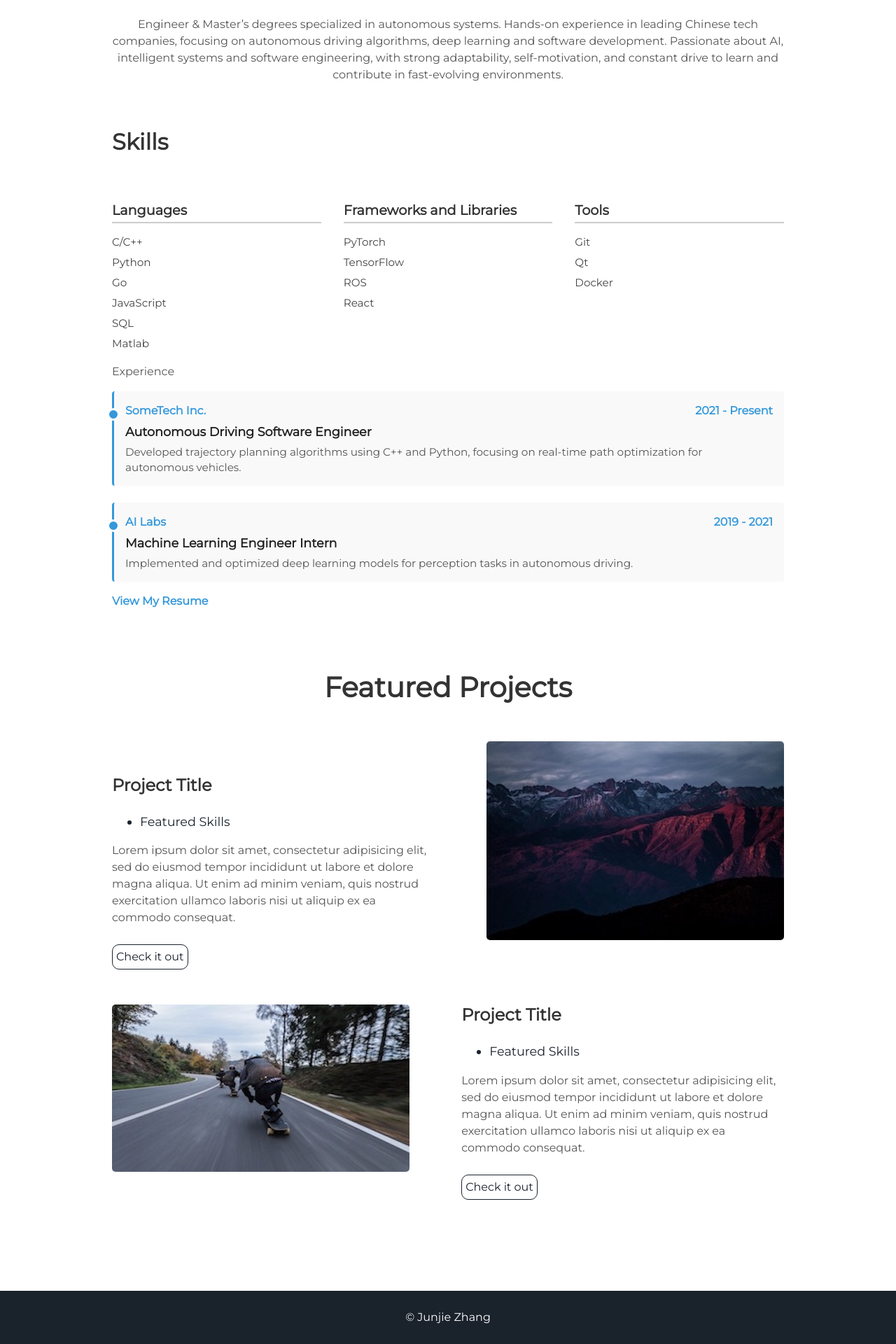
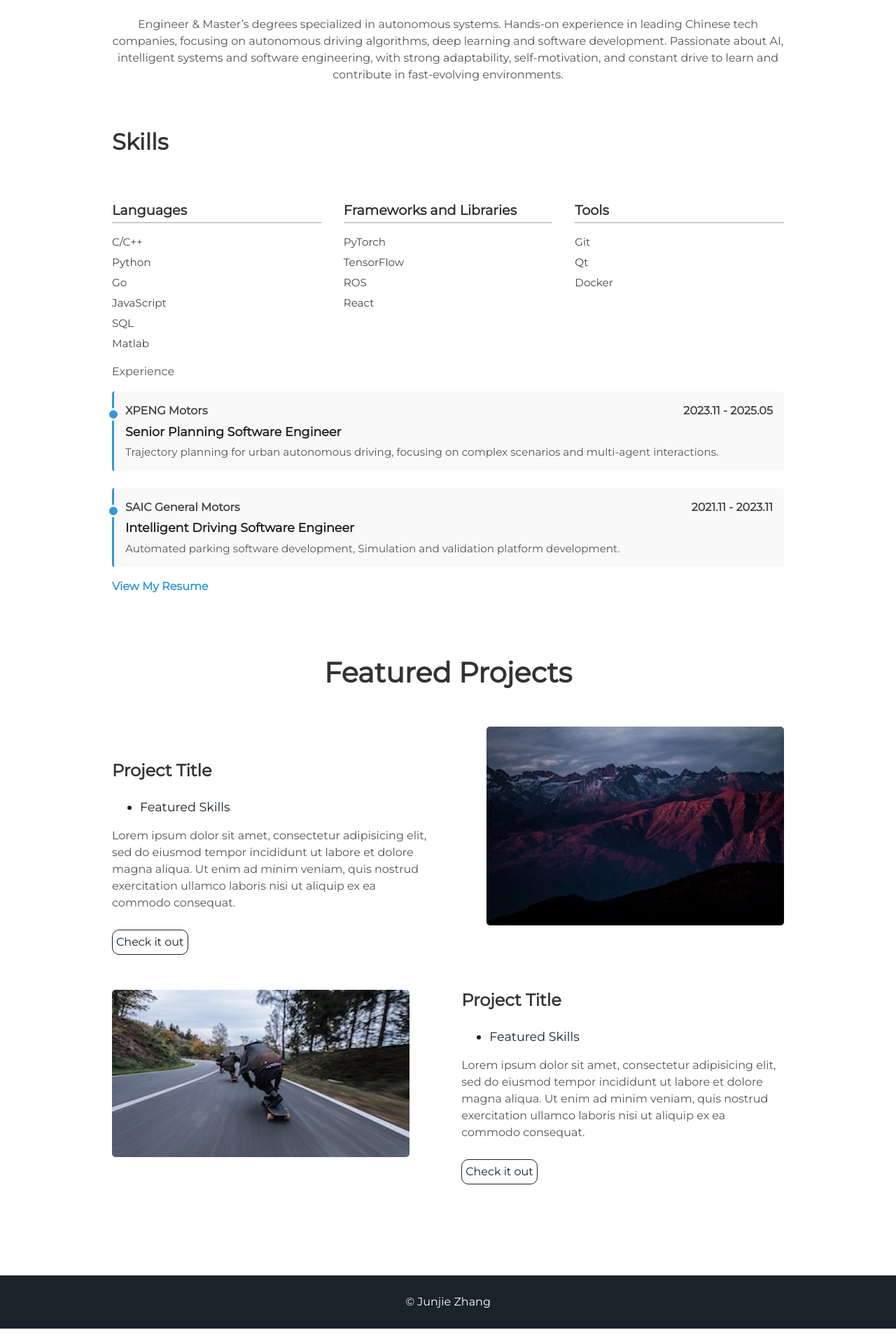
Before and after one commit to Junjie-Iya/Junjie-Iya.github.io, a Jekyll site: the page built from index.html, in a window 1280 px wide. Shown: the part 1034-2954 px from the top of the page at 70% size. Built offline with Jekyll 4.4.1, drawn with Linux system fonts in a browser that asks for light colours; after the commit the page ends 2932 px from its top, so only the background shows below that.

Commit message:
more experience

```diff
--- a/_config.yml
+++ b/_config.yml
@@ -13,6 +13,8 @@ email: iya.zhangjj@gmail.com
 github_username:  Junjie-Iya
 # gplus_username:  lorem_ipsum
 
+resume: /assets/resume.pdf
+
 # Google-analytics
 google-analytics:
   id: ""
--- a/_data/experience.yml
+++ b/_data/experience.yml
@@ -1,11 +1,11 @@
-- company: SomeTech Inc.
+- company: XPENG Motors
   url: https://sometech.example.com
-  time: "2021 - Present"
-  position: Autonomous Driving Software Engineer
-  description: "Developed trajectory planning algorithms using C++ and Python, focusing on real-time path optimization for autonomous vehicles."
+  time: "2023.11 - 2025.05"
+  position: Senior Planning Software Engineer
+  description: "Trajectory planning for urban autonomous driving, focusing on complex scenarios and multi-agent interactions."
 
-- company: AI Labs
+- company: SAIC General Motors
   url: https://ailabs.example.com
-  time: "2019 - 2021"
-  position: Machine Learning Engineer Intern
-  description: "Implemented and optimized deep learning models for perception tasks in autonomous driving."
+  time: "2021.11 - 2023.11"
+  position: Intelligent Driving Software Engineer
+  description: "Automated parking software development, Simulation and validation platform development."
--- a/_includes/experience.html
+++ b/_includes/experience.html
@@ -6,7 +6,7 @@
       <div class="job">
         <div class="time-place">
           <div class="job__company">
-            <a href="{{ job.url }}" target="_blank" rel="noopener">{{ job.company }}</a>
+            {{ job.company }}
           </div>
           <div class="job__time">{{ job.time }}</div>
         </div>
```
Also changed, not shown: assets/css/main.css, 1 other file.
